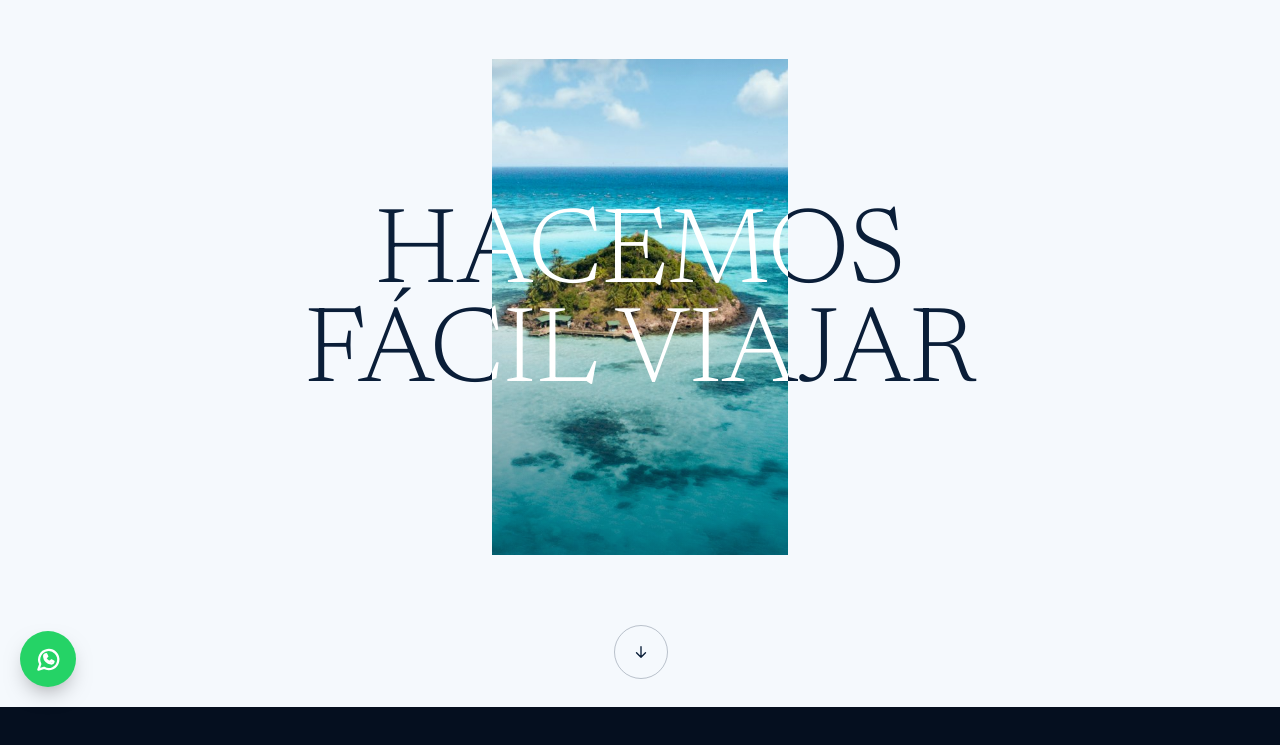
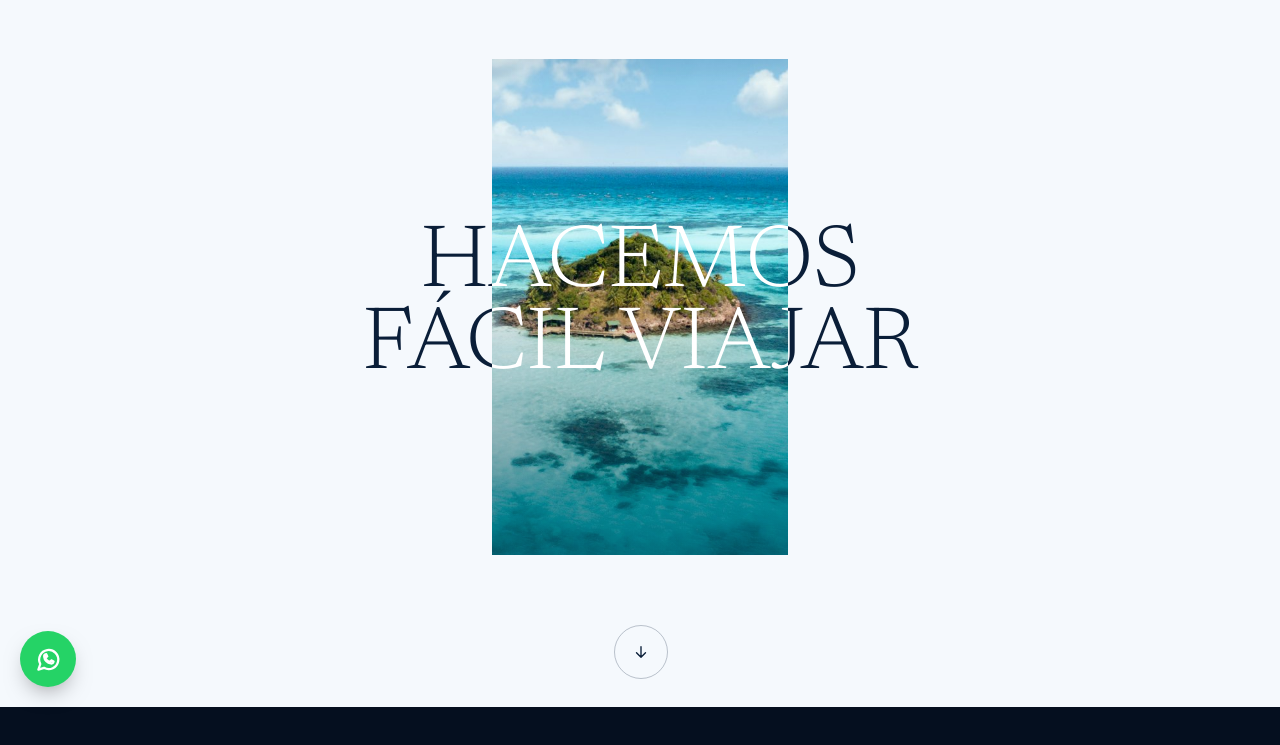
Before and after one commit to jblince/hoturis, a plain HTML site: page index.html in a window 1280 px wide. Shown: the part 93-838 px from the top of the page. Drawn offline with Linux system fonts and the light colour scheme.

Commit message:
Texto de la portada a 100 px en portátil
Co-Authored-By: Claude Opus 5.5 <noreply@anthropic.com>
Claude-Session: https://claude.ai/code/session_01Gk8JSmdyJXB6W17HGXVsB6

```diff
--- a/index.html
+++ b/index.html
@@ -52,7 +52,7 @@ h1,h2,h3,p{margin:0}
 .hero-pin{position:relative;height:100%;overflow:hidden;background:#F5F9FD;--iy:19%;--ix:38.5%}
 .hero-media{position:absolute;inset:0;background:#000}
 .hero-grande{position:absolute;inset:0;display:none;align-items:center;justify-content:center;text-align:center;pointer-events:none;padding:0 16px}
-.hg-txt{margin:0;font-family:'Newsreader',Georgia,serif;font-weight:300;font-optical-sizing:auto;text-transform:uppercase;font-size:clamp(36px,8.4vw,144px);line-height:.92;white-space:nowrap;letter-spacing:-.005em}
+.hg-txt{margin:0;font-family:'Newsreader',Georgia,serif;font-weight:300;font-optical-sizing:auto;text-transform:uppercase;font-size:clamp(36px,6.95vw,120px);line-height:.92;white-space:nowrap;letter-spacing:-.005em}
 .hg-fuera .hg-txt{color:#0A1E38}
 .hg-dentro .hg-txt{color:#FFFFFF}
 .hero-final{position:absolute;left:0;right:0;bottom:clamp(100px,14vh,150px);z-index:1;color:#FFFFFF}
```
